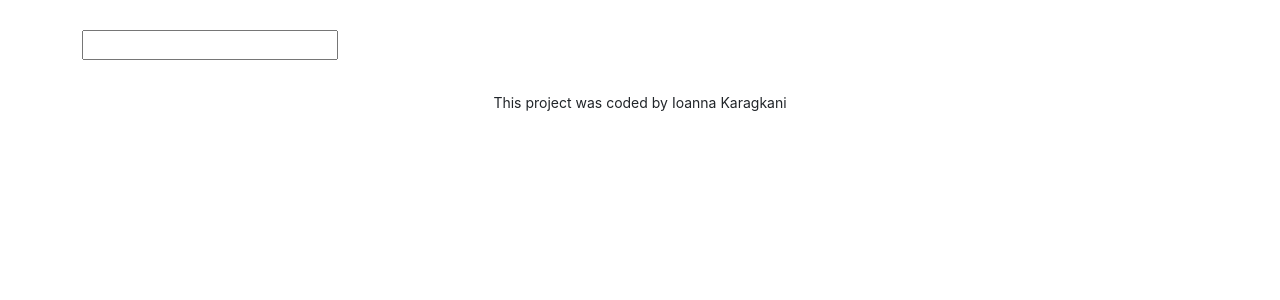
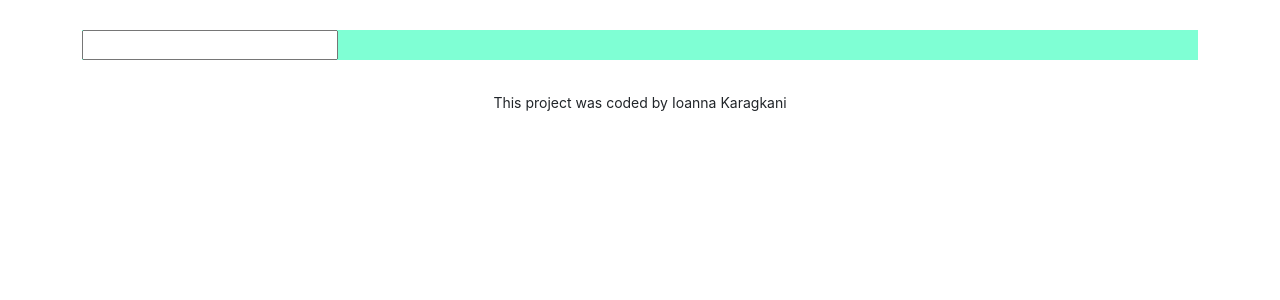
Before and after one commit to IoannaPef/dictionary-project, a React (Create React App) app: page / in a window 1280 px wide. Shown: the top 300 px of the page. Built offline with nearby package versions, Linux system fonts and the light colour scheme.

Commit message:
added dictionary api intergration

```diff
--- a/package.json
+++ b/package.json
@@ -6,6 +6,7 @@
     "@testing-library/jest-dom": "^5.16.5",
     "@testing-library/react": "^13.4.0",
     "@testing-library/user-event": "^13.5.0",
+    "axios": "^1.3.6",
     "react": "^18.2.0",
     "react-dom": "^18.2.0",
     "react-scripts": "5.0.1",
--- a/src/Dictionary.css
+++ b/src/Dictionary.css
@@ -1,3 +1,3 @@
 .Dictionary{
-    color: blue;
+    background-color: aquamarine;
 }
--- a/src/Dictionary.js
+++ b/src/Dictionary.js
@@ -1,13 +1,22 @@
 import React, { useState } from "react";
+import axios from "axios";
 import "./Dictionary.css";
 
 export default function Dictionary() {
   let [keyword, setKeyword] = useState("null");
 
+  function handleResponse(response){
+    console.log(response.data);
+  }
+
   function search(event) {
     event.preventDefault();
     alert(`searching for ${keyword} definition`);
+    let apiKey = "1f5fdcf1ceb4ff37fcotf403ad4e9bc8";
+    let apiUrl = `https://api.shecodes.io/dictionary/v1/define?word=${keyword}&key=${apiKey}`;
+    axios.get(apiUrl).then(handleResponse);
   }
+
   function handleChange(event) {
     setKeyword(event.target.value);
   }
```
Also changed, not shown: 1 other file (tests, documents, lock files or other folders).
